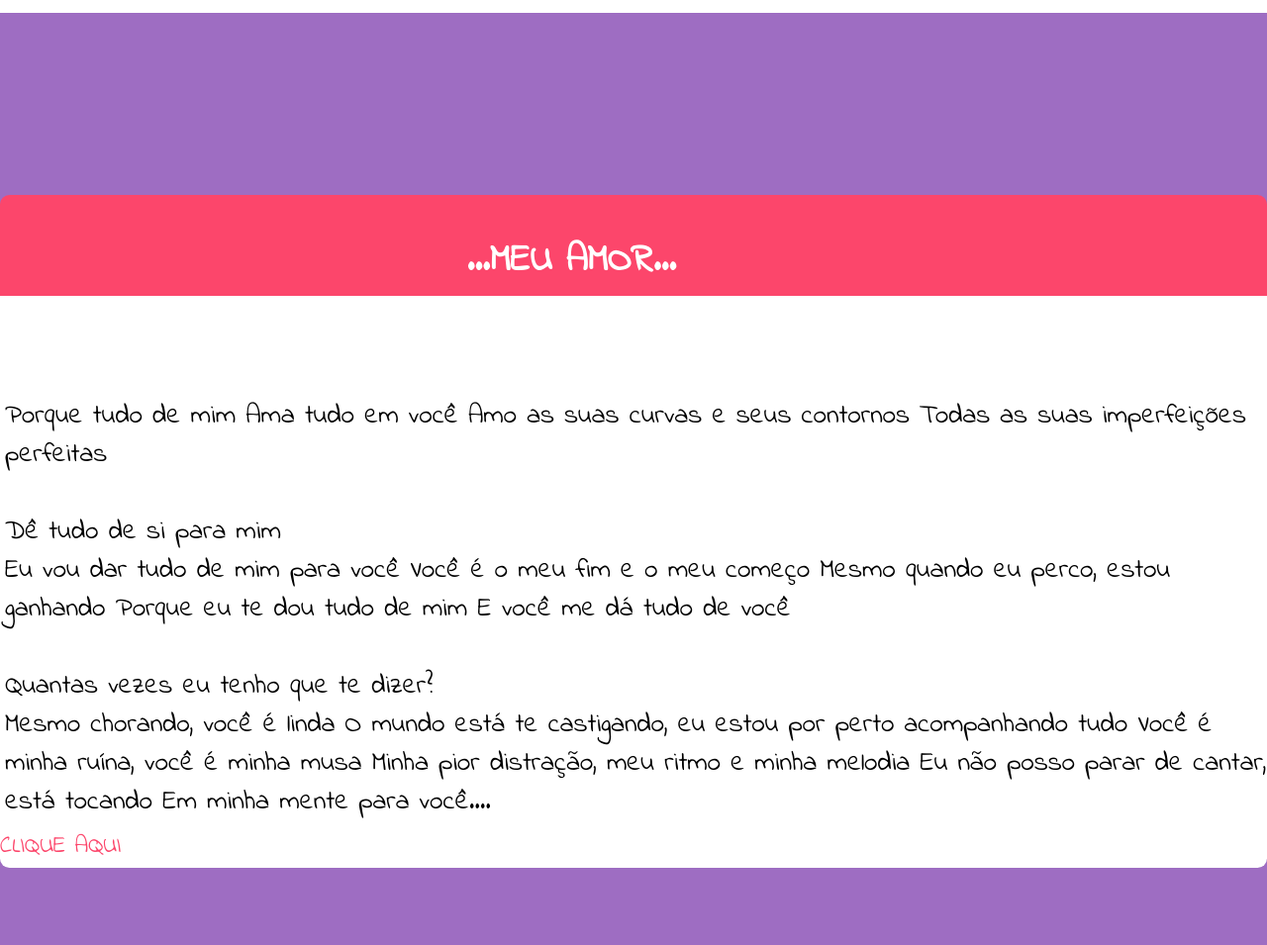
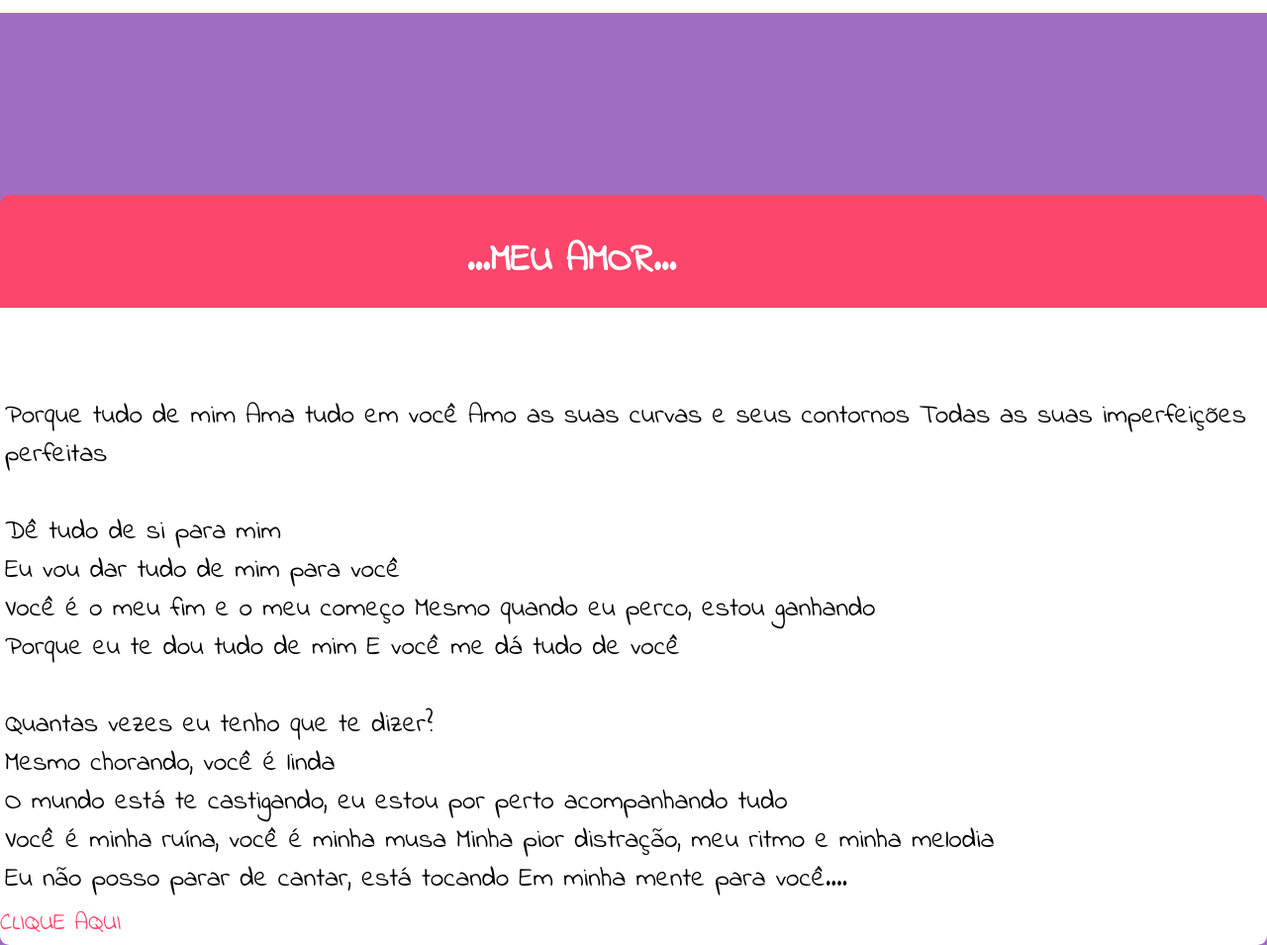
Before and after one commit to Kleber-Neto/Coisinha..., a website: page mensagem.html in a window 1280 px wide. Shown: the part 249-1204 px from the top of the page at 99% size. Before the commit the page ends 1126 px from the top, so only its background shows below. Drawn offline with Linux system fonts and the light colour scheme.

Commit message:
corrigindo

```diff
--- a/mensagem.html
+++ b/mensagem.html
@@ -77,17 +77,17 @@
       Todas as suas imperfeições perfeitas<br>
       <br>
       Dê tudo de si para mim<br>
-      Eu vou dar tudo de mim para você
+      Eu vou dar tudo de mim para você<br>
       Você é o meu fim e o meu começo
-      Mesmo quando eu perco, estou ganhando
+      Mesmo quando eu perco, estou ganhando<br>
       Porque eu te dou tudo de mim
       E você me dá tudo de você<br>
       <br>
       Quantas vezes eu tenho que te dizer?<br>
-Mesmo chorando, você é linda
-O mundo está te castigando, eu estou por perto acompanhando tudo
+Mesmo chorando, você é linda<br>
+O mundo está te castigando, eu estou por perto acompanhando tudo<br>
 Você é minha ruína, você é minha musa
-Minha pior distração, meu ritmo e minha melodia
+Minha pior distração, meu ritmo e minha melodia<br>
 Eu não posso parar de cantar, está tocando
 Em minha mente para você....</p><a onclick="closeMenu()" href="https://youtu.be/ZWZGDpU-rwE">CLIQUE AQUI</a>
         <!-- &#128156&#129505  -->
```
